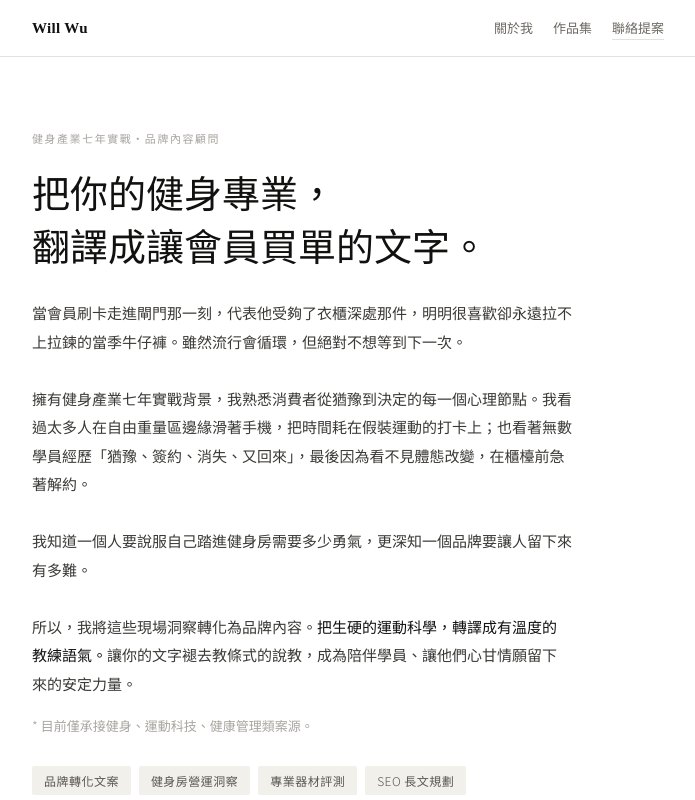
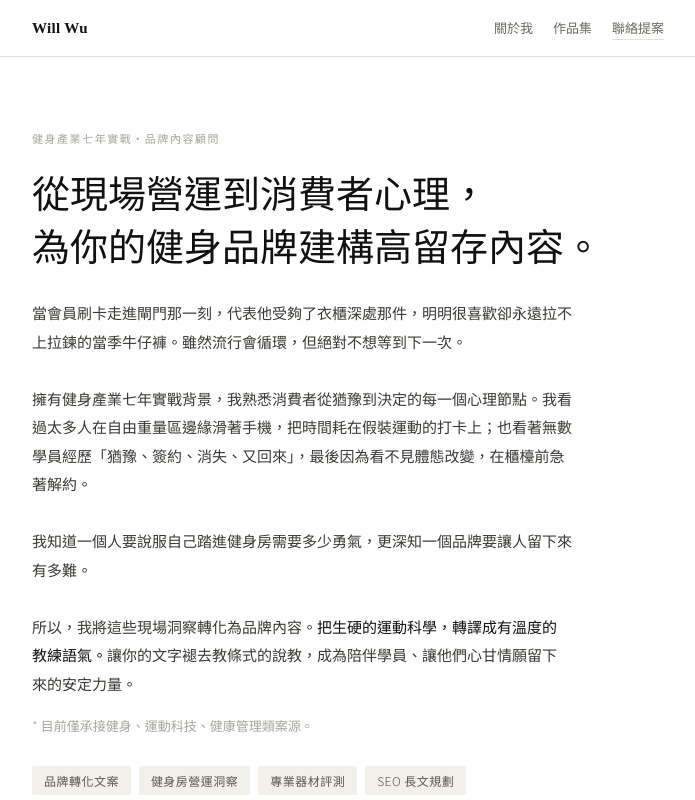
Before and after one commit to willwhwu1129/portfolio, a plain HTML site: page index.html in a window 1280 px wide. Shown: the top 800 px of the page, without its empty margins (292-987 px from the left). Drawn offline with Linux system fonts and the light colour scheme.

Commit message:
Update index.html

```diff
--- a/index.html
+++ b/index.html
@@ -188,7 +188,7 @@ footer {
   <div id="list-view">
     <section class="hero" id="about">
       <div class="hero-label">健身產業七年實戰・品牌內容顧問</div>
-      <h1>把你的健身專業，<br>翻譯成讓會員買單的文字。</h1>
+      <h1>從現場營運到消費者心理，<br>為你的健身品牌建構高留存內容。</h1>
       <p class="hero-bio">
         當會員刷卡走進閘門那一刻，代表他受夠了衣櫃深處那件，明明很喜歡卻永遠拉不上拉鍊的當季牛仔褲。雖然流行會循環，但絕對不想等到下一次。<br><br>
         擁有健身產業七年實戰背景，我熟悉消費者從猶豫到決定的每一個心理節點。我看過太多人在自由重量區邊緣滑著手機，把時間耗在假裝運動的打卡上；也看著無數學員經歷「猶豫、簽約、消失、又回來」，最後因為看不見體態改變，在櫃檯前急著解約。<br><br>
```
